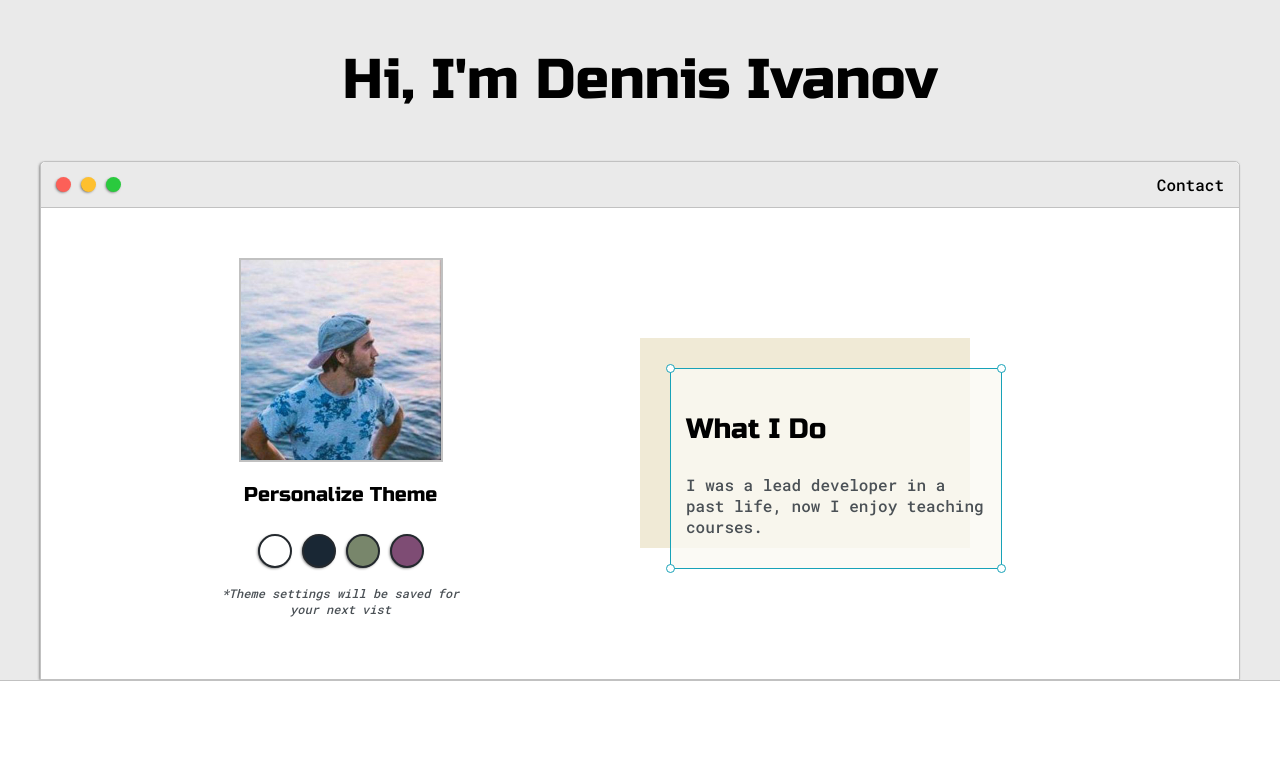
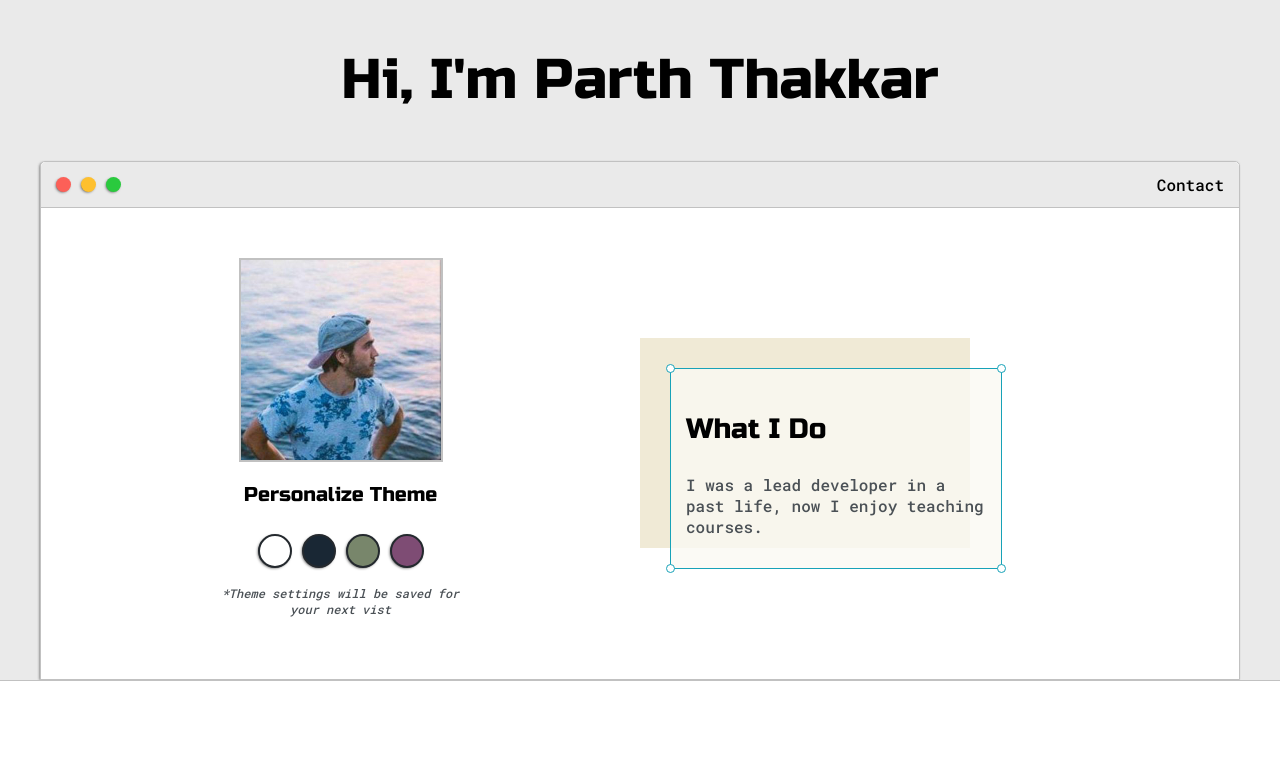
Before and after one commit to parth5757/portfolio-, a plain HTML site: page index.html in a window 1280 px wide. Shown: the top 760 px of the page. Drawn offline with Linux system fonts and the light colour scheme.

Commit message:
Update index.html

```diff
--- a/index.html
+++ b/index.html
@@ -18,7 +18,7 @@
 	<section class="s1">
 		<div class="main-container">
 			<div class="greeting-wrapper">
-				<h1>Hi, I'm Dennis Ivanov</h1>
+				<h1>Hi, I'm Parth Thakkar</h1>
 			</div>
 
 
```
